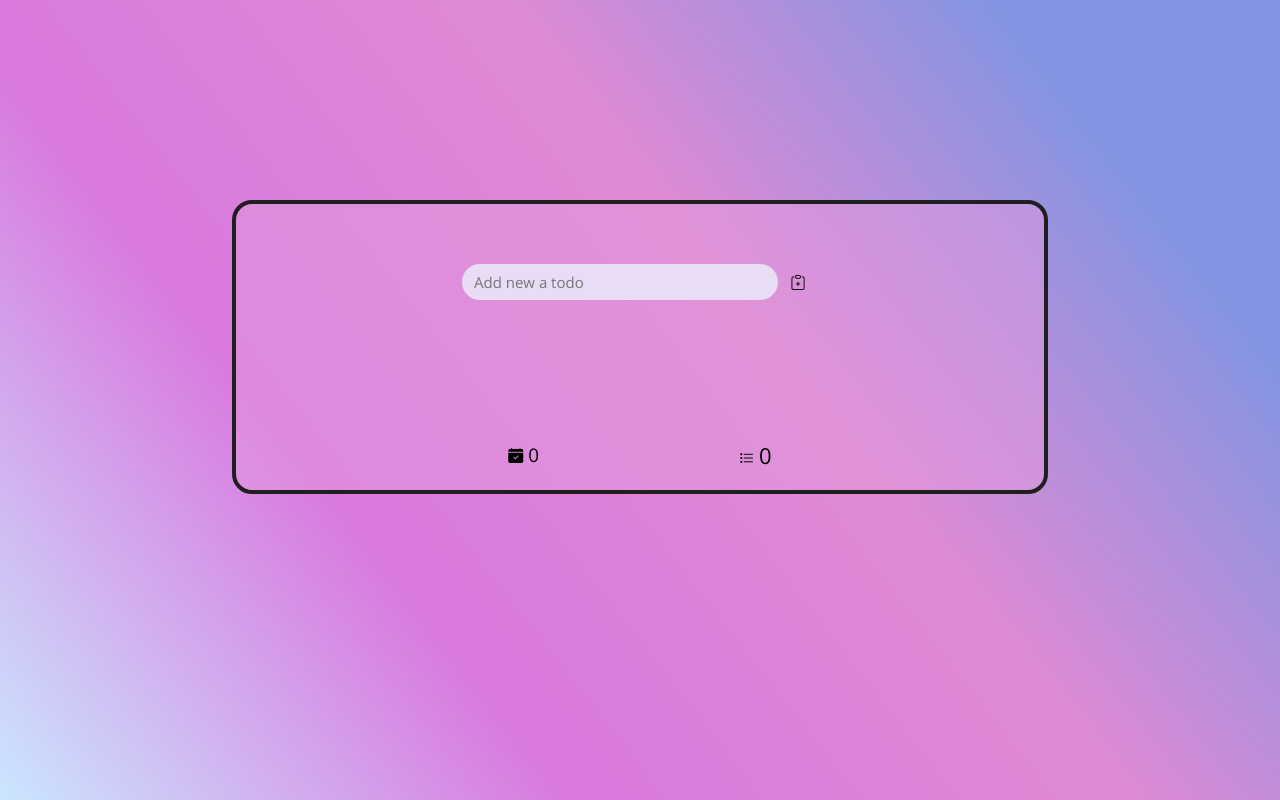
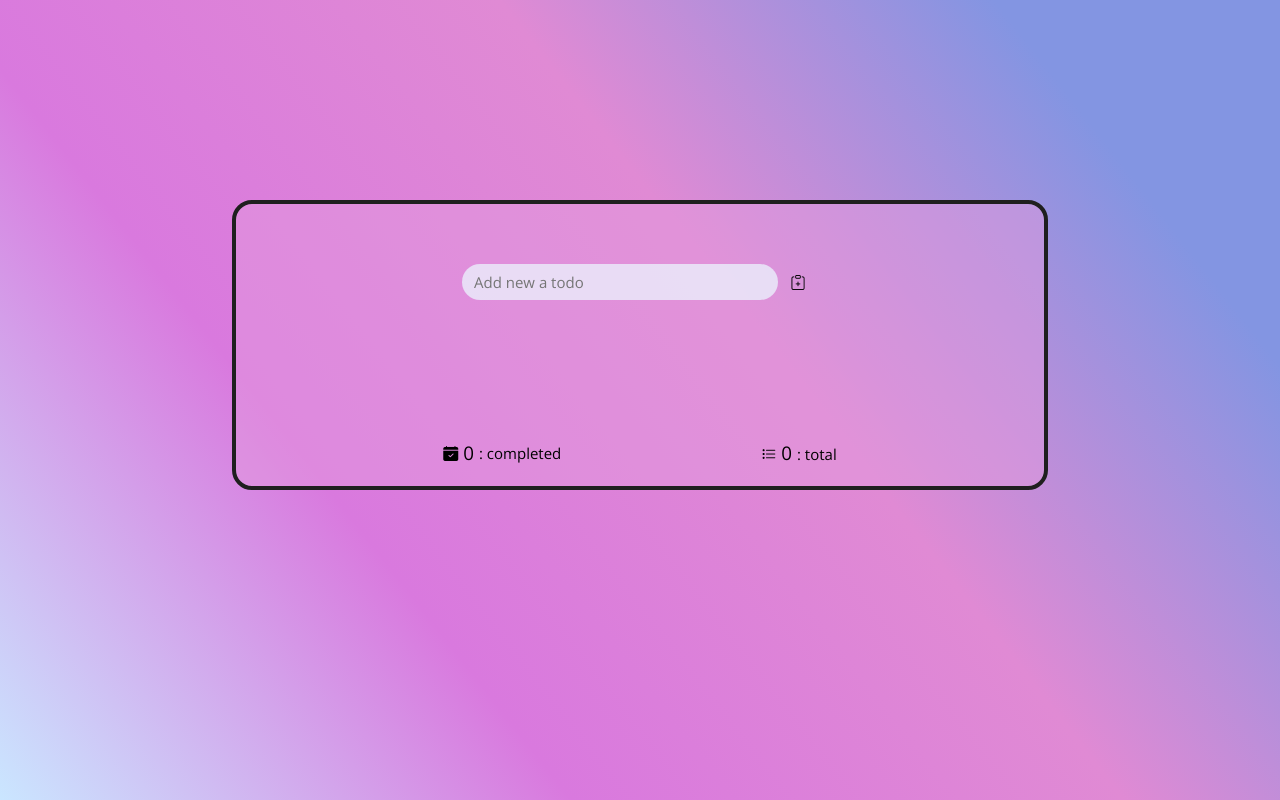
Before and after one commit to blednyikaklanaya/Todo-List, a React (Vite) app: page / in a window 1280 px wide. Built offline with nearby package versions, Linux system fonts and the light colour scheme.

Commit message:
add new desing, edit function a onThroughTodo() - remove ability to mark a task done while to is begin edited

```diff
--- a/src/App.css
+++ b/src/App.css
@@ -66,7 +66,7 @@ input:hover {
 }
 
 .count-total-todo {
-  font-size: 22px;
+  font-size: 18.8px;
   display: flex;
   align-items: baseline;
   flex-direction: row;
--- a/src/App.jsx
+++ b/src/App.jsx
@@ -47,7 +47,7 @@ export default function App() {
   const onThroughTodo = (id) => {
     setNewTodo(
       todos.map((todo) =>
-        (todo.id === id ? { ...todo, completed: !todo.completed } : todo)
+        (todo.id === id && todo.isEdit !== true ? { ...todo, completed: !todo.completed } : todo)
       )
     );
   };// function give through style/class for todo.
@@ -63,11 +63,13 @@ export default function App() {
           className='count-end-todo'>
           <i className='bi bi-calendar-check-fill'></i>
           {countCompletedTodo}
+          <span> : completed</span>
         </span>
         <span
           className='count-total-todo'>
           <i className="bi bi-list-task"></i>
           {todos.length}
+          <span> : total</span>
         </span>
       </div>
     </div>
```
